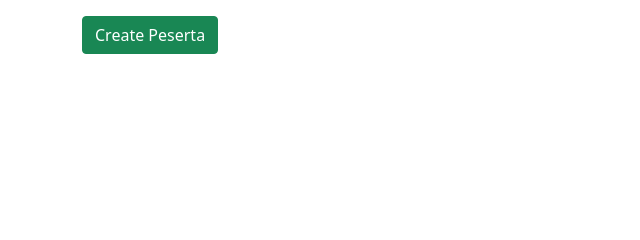
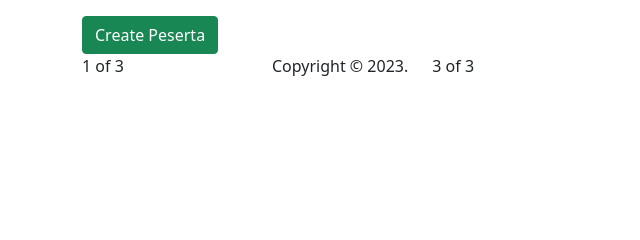
Before and after one commit to jaycakep/umminotes, a PHP site: page /peserta in a window 1280 px wide. Shown: the part 221-461 px from the top of the page, without its empty margins (0-640 px from the left). Run offline with PHP 8.4, Linux system fonts and the light colour scheme; data that the repository does not hold is empty.

Commit message:
add footer and header to homepage

```diff
--- a/controllers/index.php
+++ b/controllers/index.php
@@ -6,8 +6,9 @@ class Index {
 
     function index() {
         $pageTitle = "Home Page";
-        require_once 'views/template/header.php';
+        require_once 'views/template/view_header.php';
         require_once 'views/view_index.php';
+        require_once 'views/template/view_footer.php';
     }
 
     function loadModel($model) {
--- a/views/template/footer.php
+++ b/views/template/footer.php
@@ -1,5 +1,17 @@
 
-
+<div class="container">
+    <div class="row">
+        <div class="col col-lg-2">
+            1 of 3
+        </div>
+        <div class="col-md-auto">
+            <p>Copyright &copy; 2023.</p>
+        </div>
+        <div class="col col-lg-2">
+            3 of 3
+        </div>
+    </div>
+</div>
 <script src="<?php echo (SERVER_HOST); ?>/assets/js/bootstrap.bundle.min.js"></script>
 </body>
 </html>
```
Also changed, not shown: views/template/view_footer.php (added, +16 -0 lines), views/template/view_header.php (added, +52 -0 lines).
